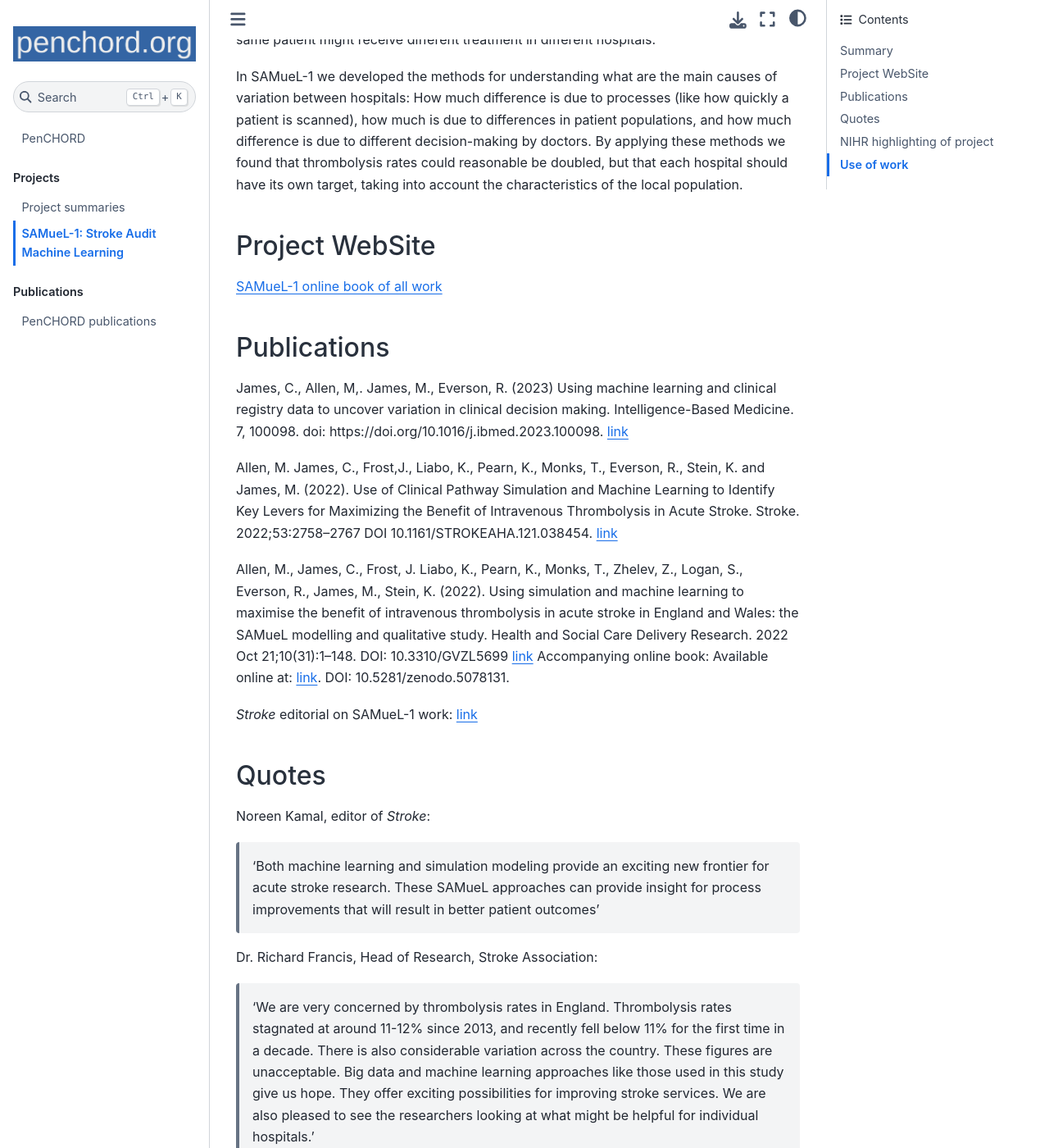
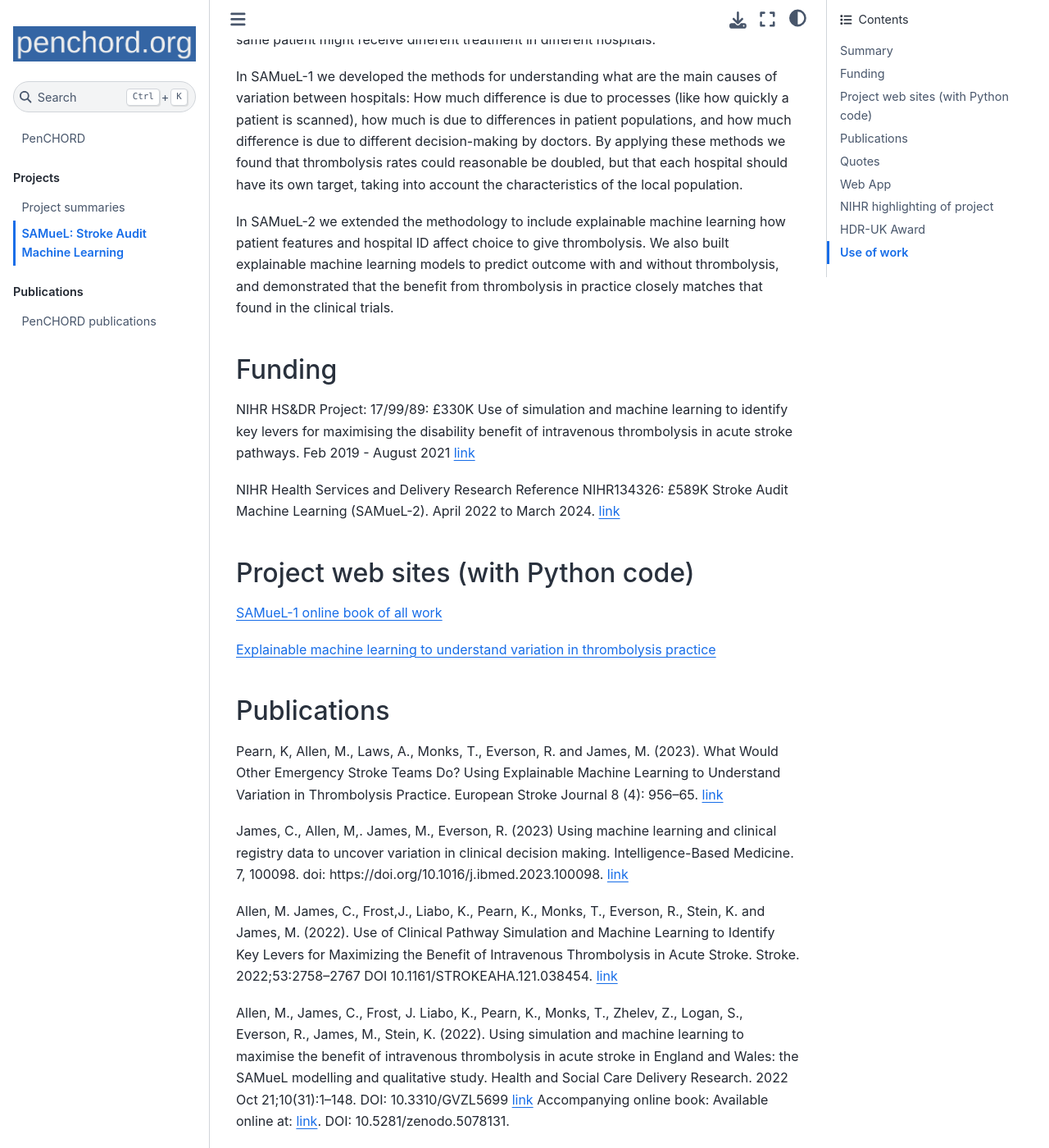
Before and after one commit to penchord/web, a Jupyter Book: the page built from project_pages/samuel_1.md, in a window 1280 px wide and 1400 px high, scrolled down 460 px. Shown: the whole window at 82% size. Built offline with Jupyter Book 1.0.4 settings and Sphinx 7.4.7 and the Sphinx Book theme 1.1.4, drawn with Linux system fonts in a browser that asks for light colours; some of the changed text lies outside the part shown.

Commit message:
Update SAMueL

```diff
--- a/project_pages/samuel_1.md
+++ b/project_pages/samuel_1.md
@@ -1,4 +1,4 @@
-# SAMueL-1: Stroke Audit Machine Learning
+# SAMueL: Stroke Audit Machine Learning
 
 > *“Your decision to treat or not treat … That’s the difficult part. That’s the grey area where everyone does a different thing.”* — Stroke Consultant during interviews for SAMueL-1
 
@@ -8,11 +8,23 @@
 
 In SAMueL-1 we developed the methods for understanding what are the main causes of variation between hospitals: How much difference is due to processes (like how quickly a patient is scanned), how much is due to differences in patient populations, and how much difference is due to different decision-making by doctors. By applying these methods we found that thrombolysis rates could reasonable be doubled, but that each hospital should have its own target, taking into account the characteristics of the local population.
 
-## Project WebSite
+In SAMueL-2 we extended the methodology to include explainable machine learning how patient features and hospital ID affect choice to give thrombolysis. We also built explainable machine learning models to predict outcome with and without thrombolysis, and demonstrated that the benefit from thrombolysis in practice closely matches that found in the clinical trials.
+
+## Funding
+
+NIHR HS&DR Project: 17/99/89: £330K Use of simulation and machine learning to identify key levers for maximising the disability benefit of intravenous thrombolysis in acute stroke pathways. Feb 2019 - August 2021 [link](https://fundingawards.nihr.ac.uk/award/17/99/89)
+
+NIHR Health Services and Delivery Research Reference NIHR134326: £589K Stroke Audit Machine Learning (SAMueL-2). April 2022 to March 2024. [link](https://fundingawards.nihr.ac.uk/award/NIHR134326)
+
+## Project web sites (with Python code)
 
 [SAMueL-1 online book of all work](https://samuel-book.github.io/samuel-1/introduction/intro.html)
 
+[Explainable machine learning to understand variation in thrombolysis practice](https://samuel-book.github.io/samuel_shap_paper_1/introduction/intro.html)
+
 ## Publications
+
+Pearn, K, Allen, M., Laws, A., Monks, T., Everson, R. and James, M. (2023). What Would Other Emergency Stroke Teams Do? Using Explainable Machine Learning to Understand Variation in Thrombolysis Practice. European Stroke Journal 8 (4): 956–65. [link](https://doi.org/10.1177/23969873231189040)
 
 James, C., Allen, M,. James, M., Everson, R. (2023) Using machine learning and clinical registry data to uncover variation in clinical decision making. Intelligence-Based Medicine. 7, 100098. doi: https://doi.org/10.1016/j.ibmed.2023.100098. [link](https://www.sciencedirect.com/science/article/pii/S2666521223000121)
 
@@ -44,6 +56,9 @@
 
 > 'I co-ordinate acute stroke training locally, and believe that some of these results will influence practice nationally. Simulation training is becoming more widely used with positive results across healthcare learning. Applying this learning to acute stroke treatment is an excellent advance. Providing robust training for emergency service provision is notoriously difficult. Prompt diagnosis and treatment is paramount and it can be difficult to provide services alongside training. The need to wait for someone to present with a particular condition can also make training a lengthy process. Simulation training could allow  standardised and robust training to be provided nationally, which would reduce intra-hospital variation.'
 
+## Web App
+
+[SAMueL Web App](https://stroke-predictions.streamlit.app/)
 
 ## NIHR highlighting of project
 
@@ -53,6 +68,10 @@
 
 * [YouTube (Prof Martin James)](https://www.youtube.com/watch?v=B2Q6ak4iELE)
 
+## HDR-UK Award
+
+In 2024 the SAMueL team were given a [HDR-UK Reproducibility Award](https://www.hdruk.ac.uk/wp-content/uploads/2024/02/HDRUK-Awards-2024-Brochure.pdf) for the transparency of the project code and for making the models accessible to stroke teams through the Web App
+
 ## Use of work
 
 * SAMueL-1 is cited by the most recent national clinical guidelines for stroke care (Royal College of Physicians 2023), in support of the potential for improving thrombolysis rates: [National Clinical Guideline for Stroke for the UK and Ireland](https://www.strokeguideline.org/)
```
